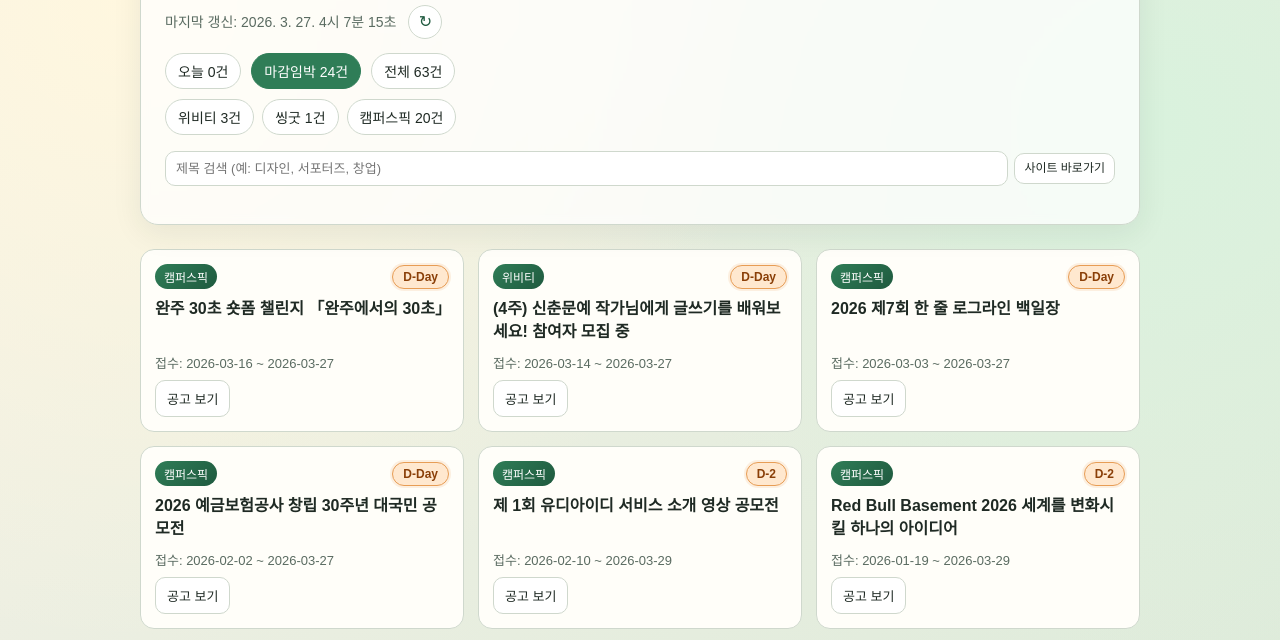
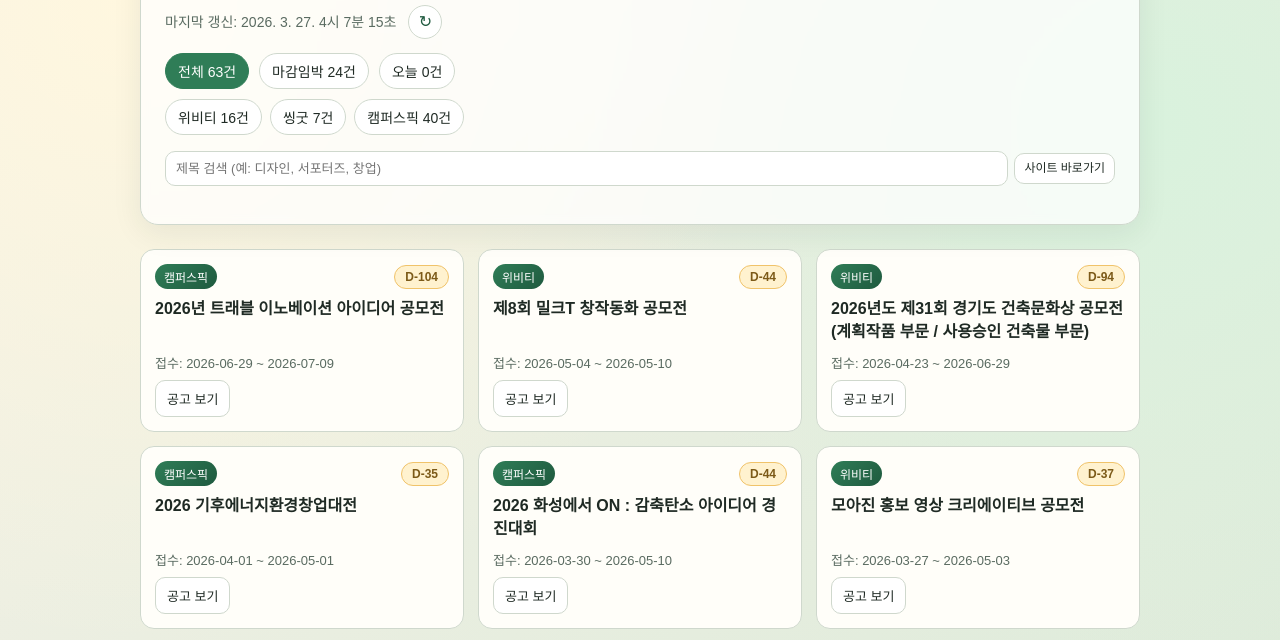
Before and after one commit to peunseo/contest-bot, a website: page docs/index.html in a window 1280 px wide. Shown: the part 123-763 px from the top of the page. Drawn offline with Linux system fonts and the light colour scheme.

Commit message:
ui: reorder dashboard tabs to all > urgent > today

```diff
--- a/docs/index.html
+++ b/docs/index.html
@@ -427,9 +427,9 @@
       <h1>공모전 데일리 보드</h1>
       <p class="meta"><span id="updated">업데이트 정보를 불러오는 중...</span><button class="refresh-btn" id="refreshBtn" aria-label="데이터 갱신" title="데이터 갱신">↻</button></p>
       <div class="count">
+        <span class="pill" id="totalCount">전체 0건</span>
+        <span class="pill" id="urgentCount">마감임박 0건</span>
         <span class="pill" id="todayCount">오늘 0건</span>
-        <span class="pill" id="urgentCount">마감임박 0건</span>
-        <span class="pill" id="totalCount">전체 0건</span>
       </div>
       <div class="source-summary" id="sourceSummary"></div>
       <div class="controls">
@@ -458,6 +458,16 @@
   </main>
 
   <script>
+    // 이 스크립트의 큰 흐름(신입 온보딩용):
+    // 1) load()가 최신 JSON을 읽어옵니다.
+    // 2) init()이 데이터 전처리 + 상태(state) + 이벤트를 준비합니다.
+    // 3) render()가 현재 상태를 기준으로 화면 HTML을 다시 그립니다.
+    //
+    // 디버깅 시작점 추천:
+    // - 화면이 비어 있으면: load() 성공 여부와 data.items 길이 확인
+    // - 탭/필터가 이상하면: state 값과 render()의 base/filtered 확인
+    // - 카드 모양이 이상하면: makeCard() 출력 문자열 확인
+
     // GitHub Pages에 저장된 최신 데이터(JSON)를 불러옵니다.
     async function load() {
       // GitHub Pages 서브경로(.../contest-bot/)에서도 동작하도록 경로를 잡습니다.
@@ -656,13 +666,25 @@
           : allSortedItems.filter((item) => String(item.uploadDate || '') === String(data.today || ''));
         const urgentItems = sortUrgentItems(allSortedItems.filter((item) => isUrgent(item) && !isClosed(item)));
 
+        // todayItems:
+        // - 우선 서버가 계산한 todayItems를 사용
+        // - 없으면 uploadDate == today 규칙으로 프론트에서 폴백 계산
+        // urgentItems:
+        // - isUrgent && !isClosed 조건으로 마감임박만 추립니다.
+
         if (items.length === 0) {
           listEl.innerHTML = '';
           return;
         }
 
-        const state = { query: '', view: 'today', source: 'all', page: 1, perPage: 12 };
+        const state = { query: '', view: 'all', source: 'all', page: 1, perPage: 12 };
         urgentCountEl.textContent = `마감임박 ${urgentItems.length}건`;
+
+        // state 필드 설명:
+        // - query: 검색어
+        // - view: 현재 탭(today/urgent/all)
+        // - source: 사이트 필터(all/wevity/thinkcontest/campuspick)
+        // - page/perPage: 페이지네이션 제어
 
         // 현재 탭 기준으로 소스별 건수를 다시 계산해 칩에 표시합니다.
         function renderSourceSummary(baseItems) {
@@ -681,6 +703,11 @@
 
         // 현재 상태(탭/검색/사이트/페이지)에 맞춰 목록과 상태 문구를 다시 그립니다.
         function render() {
+          // 탭(view)에 따라 기준 목록을 먼저 고르고,
+          // 이후 검색/사이트 필터를 적용한 다음,
+          // 마지막에 페이지 단위로 잘라서 카드 HTML로 렌더링합니다.
+          // 이 함수는 "상태를 읽어 UI를 재생성"하는 단일 진입점입니다.
+          // 따라서 상태 변경이 있으면 항상 render()를 다시 호출합니다.
           let base;
           if (state.view === 'today') {
             base = todayItems;
@@ -697,6 +724,11 @@
           if (state.page > totalPages) state.page = totalPages;
           const start = (state.page - 1) * state.perPage;
           const pageItems = filtered.slice(start, start + state.perPage);
+
+          // 페이지 계산 규칙:
+          // - totalPages는 최소 1로 유지해 분기 단순화
+          // - 현재 페이지가 범위를 넘으면 마지막 페이지로 보정
+          // - 실제 표시 목록은 slice(start, start + perPage)
 
           if (filtered.length === 0) {
             listEl.innerHTML = '';
@@ -728,6 +760,7 @@
         }
 
         todayCountEl.onclick = () => {
+          // 탭 전환 시 source를 all로 초기화해 "이전 사이트 고정" 혼란을 방지합니다.
           state.view = 'today';
           state.source = 'all';
           state.page = 1;
@@ -738,6 +771,7 @@
         };
 
         urgentCountEl.onclick = () => {
+          // 탭 전환 시 source를 all로 초기화해 "이전 사이트 고정" 혼란을 방지합니다.
           state.view = 'urgent';
           state.source = 'all';
           state.page = 1;
@@ -748,6 +782,7 @@
         };
 
         totalCountEl.onclick = () => {
+          // 탭 전환 시 source를 all로 초기화해 "이전 사이트 고정" 혼란을 방지합니다.
           state.view = 'all';
           state.source = 'all';
           state.page = 1;
@@ -758,6 +793,7 @@
         };
 
         searchInputEl.oninput = () => {
+          // 검색어가 바뀌면 결과 길이가 달라지므로 1페이지부터 다시 시작합니다.
           state.query = searchInputEl.value;
           state.page = 1;
           render();
@@ -765,6 +801,7 @@
 
         sourceSummaryEl.onclick = (e) => {
           if (!e.target.classList.contains('pill')) return;
+          // 칩 텍스트를 소스 코드값으로 변환합니다.
           const text = e.target.textContent;
           let source = 'all';
           if (text.includes('위비티')) source = 'wevity';
@@ -772,6 +809,7 @@
           else if (text.includes('캠퍼스픽')) source = 'campuspick';
 
           state.source = state.source === source ? 'all' : source;
+          // 사이트 필터 변경 시에도 목록 길이가 달라질 수 있어 1페이지로 이동합니다.
           state.page = 1;
           render();
         };
@@ -788,6 +826,8 @@
         };
 
         refreshBtn.onclick = async () => {
+          // 새로고침은 init()을 재실행해 데이터/이벤트/렌더를 일괄 갱신합니다.
+          // 버튼 비활성화는 중복 클릭으로 인한 중복 호출을 막기 위한 처리입니다.
           refreshBtn.textContent = '...';
           refreshBtn.disabled = true;
           await init();
@@ -796,6 +836,10 @@
         };
 
         if (siteDropdownEl) {
+          // 드롭다운 UX 규칙:
+          // - 바깥 클릭 시 닫힘
+          // - ESC 키 입력 시 닫힘
+          // - 메뉴 항목 클릭 후 자동 닫힘
           document.addEventListener('click', (e) => {
             if (!siteDropdownEl.open) return;
             if (!siteDropdownEl.contains(e.target)) {
@@ -816,22 +860,10 @@
           });
         }
 
-        if (todayItems.length > 0) {
-          state.view = 'today';
-          todayCountEl.classList.add('active');
-          urgentCountEl.classList.remove('active');
-          totalCountEl.classList.remove('active');
-        } else if (urgentItems.length > 0) {
-          state.view = 'urgent';
-          urgentCountEl.classList.add('active');
-          todayCountEl.classList.remove('active');
-          totalCountEl.classList.remove('active');
-        } else {
-          state.view = 'all';
-          totalCountEl.classList.add('active');
-          todayCountEl.classList.remove('active');
-          urgentCountEl.classList.remove('active');
-        }
+        state.view = 'all';
+        totalCountEl.classList.add('active');
+        todayCountEl.classList.remove('active');
+        urgentCountEl.classList.remove('active');
 
         render();
       } catch (err) {
```
